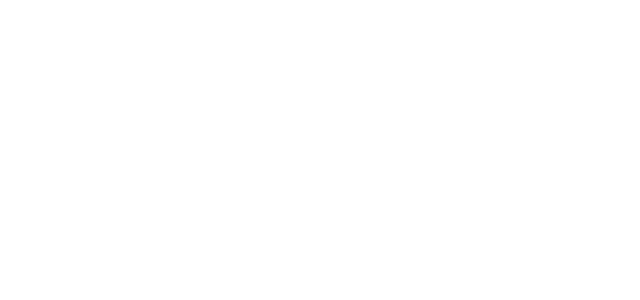
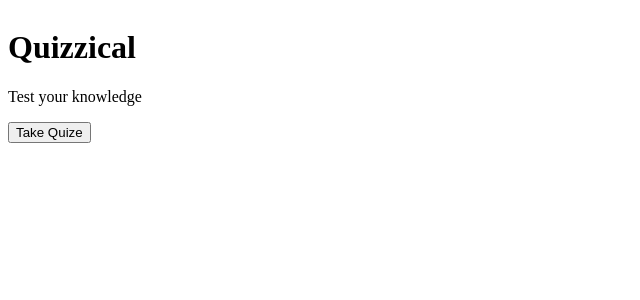
Before and after one commit to belkebirbilal/quizzical, a React (Create React App) app: page / in a window 1280 px wide. Shown: the top 300 px of the page, without its empty margins (0-640 px from the left). Built offline with nearby package versions, Linux system fonts and the light colour scheme.

Commit message:
create App component

```diff
--- a/src/components/App/App.js
+++ b/src/components/App/App.js
@@ -1,9 +1,23 @@
-import React from "react";
+import React, {useState} from "react";
+import Quize from "../questions/Quize";
 import "./App.css";
 
 function App() {
+    const [take , setTake] = useState(false)
+    function handleClick() {
+        setTake(prev => !prev)
+    }
     return (
-        <div className="App"></div>
+        <div className="App">
+            <div className="take_quize" style={{display: take ? "none" : "flex"}}>
+                <div className="quizzical">
+                    <h1>Quizzical</h1>
+                    <p>Test your knowledge</p>
+                    <button onClick={handleClick}>Take Quize</button>
+                </div>
+            </div>
+            {take && <Quize />}
+        </div>
     )
 }
 
```
